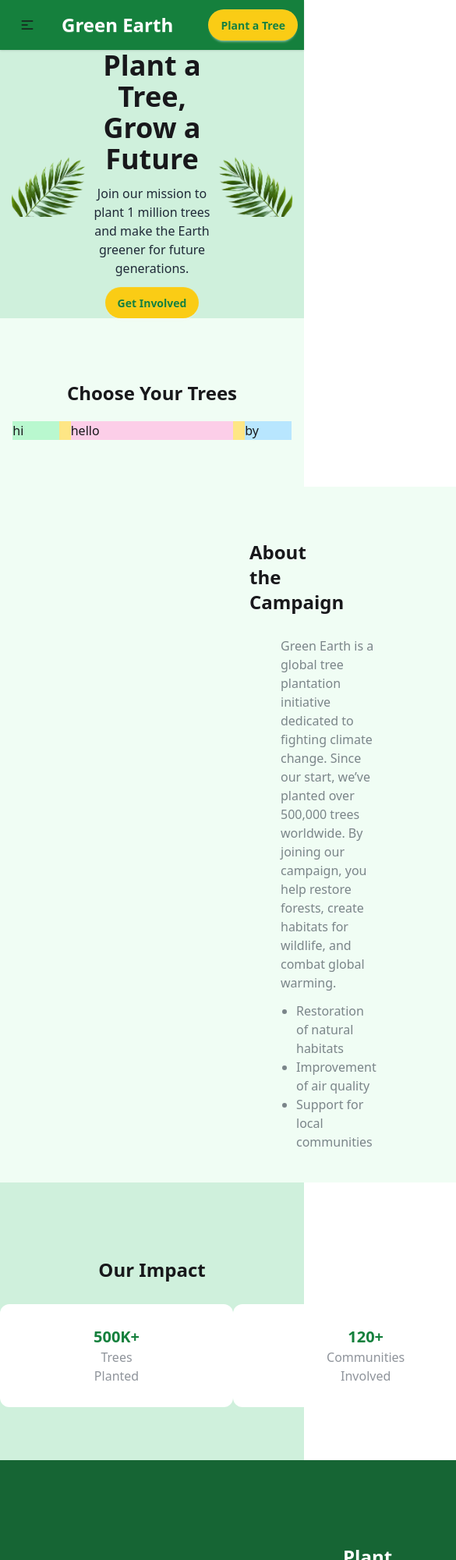
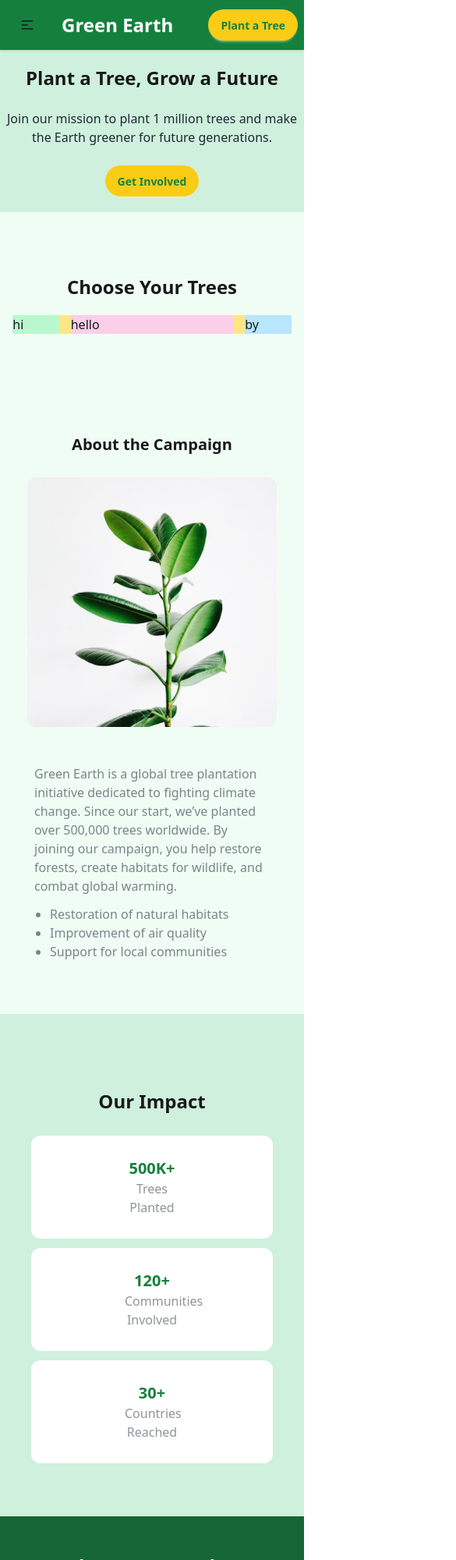
Before and after one commit to bibiotbibi/assignment-6, a plain HTML site: page index.html in a window 390 px wide. Shown: the top 2000 px of the page at 78% size, 585 px wide, since content can reach past the window. Drawn offline with nearby package versions, Linux system fonts and the light colour scheme.

Commit message:
added  mobile responsive

```diff
--- a/index.html
+++ b/index.html
@@ -17,17 +17,12 @@
       </div>
       <ul
         tabindex="0"
-        class="menu menu-sm dropdown-content bg-base-100 rounded-box z-1 mt-3 w-52 p-2 shadow">
-        <li><a>Item 1</a></li>
+        class="menu menu-sm dropdown-content bg-base-100 rounded-box z-1 mt-3 w-38 p-2 shadow">
         <li>
-          <a>Parent</a>
-          <ul class="p-2">
-            <li><a>Submenu 1</a></li>
-            <li><a>Submenu 2</a></li>
-          </ul>
+            <li><a>About</a></li>
+            <li><a>Gallery</a></li>
+            <li><a>Plant a Tree</a></li>
         </li>
-        <li><a>Item 3</a></li>
-      </ul>
     </div>
     <a class="btn btn-ghost text-2xl font-semibold  text-white">Green Earth</a>
   </div>
@@ -44,15 +39,15 @@
 </div>
    </nav>
 
-   <header class="flex items-center bg-[#CFF0DC]">
-    <div><img src="./assets/hero-leaf1.png" alt=""></div>
-        <div class=" space-y-3 text-center">
-        <h1 class="font-bold text-4xl ">Plant a Tree, Grow a Future</h1>
-        <p class="text-[#1F2937]">Join our mission to plant 1 million trees and make the Earth greener for future
+   <header class="flex items-center flex-col pt-5 pb-5 md:pb-0 md:flex-row bg-[#CFF0DC]">
+    <div class="hidden lg:block"><img  src="./assets/hero-leaf1.png" alt=""></div>
+        <div class=" space-y-6 text-center">
+        <h1 class=" font-bold text-2xl  md:text-4xl">Plant a Tree, Grow a Future</h1>
+        <p class="text-[#1F2937] ">Join our mission to plant 1 million trees and make the Earth greener for future
         generations.</p>
          <a class="btn  bg-[#FACC15] border-0 rounded-3xl text-[#15803D]">Get Involved</a>
     </div>
-    <div><img src="./assets/hero-leaf2.png" alt=""></div>
+    <div  class="hidden lg:block" ><img src="./assets/hero-leaf2.png" alt=""></div>
    </header>
 
    <section class="py-15 bg-[#F0FDF4]">
@@ -65,12 +60,12 @@
     </div>
    </section>
 
-   <section class="py-10 px-80  bg-[#F0FDF4]">
-     <div class="text-center font-semibold text-2xl my-7">About the Campaign</div>
-     <div class="flex items-center gap-10">
-        <img class="w-90" src="./assets/about.png" alt="">
-        <div class="space-y-3 ">
-            <p class="text-[#1F293790]">Green Earth is a global tree plantation initiative dedicated to fighting climate change. Since our start, we’ve planted over 500,000 trees worldwide. By joining our campaign, you help restore forests, create habitats for wildlife, and combat global warming.</p>
+   <section class="py-10 px-4 md:py-10 md:px-80  bg-[#F0FDF4]">
+     <div class="text-center font-semibold text-xl my-7 md:text-2xl">About the Campaign</div>
+     <div class="flex flex-col md:flex-row items-center gap-5">
+        <img class="w-80 rounded-xl  md:w-90" src="./assets/about.png" alt="">
+        <div class="space-y-3 m-7 ">
+            <p class="text-[#1F293790] text-base md:tex-lg  ">Green Earth is a global tree plantation initiative dedicated to fighting climate change. Since our start, we’ve planted over 500,000 trees worldwide. By joining our campaign, you help restore forests, create habitats for wildlife, and combat global warming.</p>
             <ul class="text-[#1F293790] list-disc pl-5">
                 <li> Restoration of natural habitats</li>
                 <li>Improvement of air quality</li>
@@ -82,23 +77,23 @@
 
    <section class="bg-[#CFF0DC] py-17">
     <h1  class="text-center font-semibold text-2xl my-7">Our Impact</h1>
-    <div class="flex justify-around ">
-        <div class="bg-white py-7 px-30 rounded-xl text-center">
+    <div class="grid grid-cols-1 space-y-3 md:grid-cols-3 md:space-x-10 mx-10">
+        <div class="bg-white py-7 px-30 rounded-xl text-center hover:bg-[#0f5f212f] hover:shadow-xl">
             <h3 class="font-bold text-xl text-[#15803D]">500K+</h3>
             <p class="text-[#1F293780]">Trees Planted</p>
         </div>
-        <div class="bg-white py-7 px-30 rounded-xl text-center">
+        <div class="bg-white py-7 px-30 rounded-xl text-center hover:bg-[#0f5f212f] hover:shadow-xl">
             <h3 class="font-bold text-xl text-[#15803D]">120+</h3>
             <p class="text-[#1F293780]">Communities Involved</p>
         </div>
-        <div class="bg-white py-7 px-30 rounded-xl text-center">
+        <div class="bg-white py-7 px-30 rounded-xl text-center hover:bg-[#0f5f212f] hover:shadow-xl">
             <h3 class="font-bold text-xl text-[#15803D]">30+</h3>
             <p class="text-[#1F293780]">Countries Reached</p>
         </div>
     </div>
    </section>
 
-   <section class="bg-[#166534] px-110 py-20">
+   <section class="bg-[#166534] px-10 py-5 md:px-120 md:py-20">
     <h1  class="text-center font-semibold text-2xl my-7 text-white">Plant a Tree Today</h1>
     <div class="bg-[#15803D] rounded-xl px-10 py-10 space-y-3">
         <input type="text" placeholder="Your Name" class="input w-full" />
```
